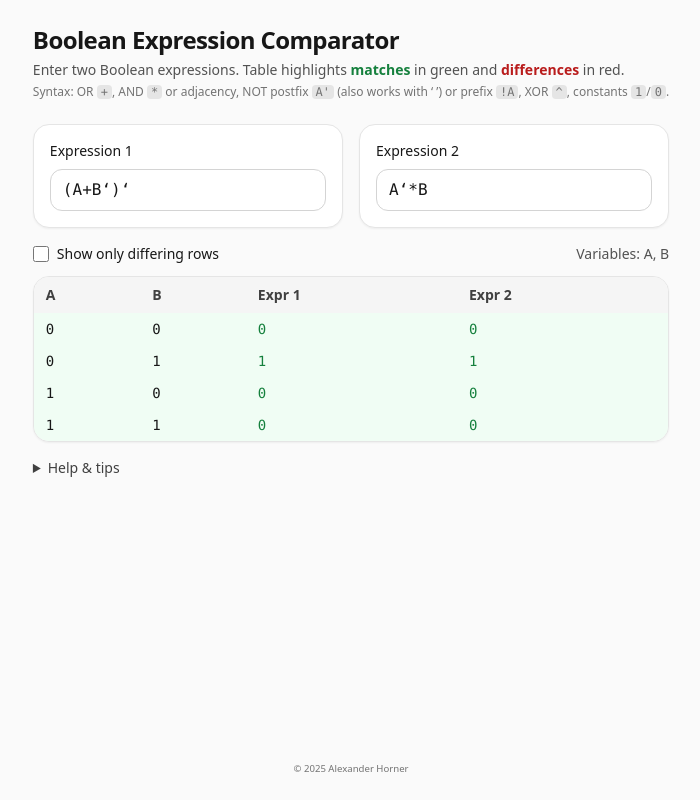
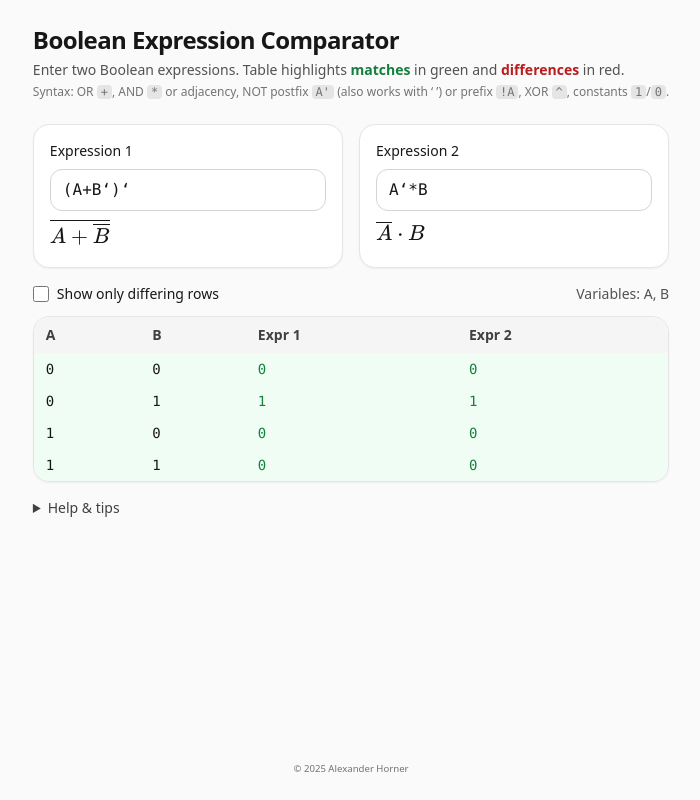
Before and after one commit to alexanderhorner/boolean-expression-comparator, a React (Vite) app: page / in a window 1280 px wide. Shown: the whole page, without its empty margins (289-989 px from the left). Built offline with nearby package versions, Linux system fonts and the light colour scheme.

Commit message:
Add LaTeX rendering for expressions

```diff
--- a/index.html
+++ b/index.html
@@ -4,9 +4,11 @@
   <meta charset="UTF-8" />
   <meta name="viewport" content="width=device-width, initial-scale=1.0" />
   <title>Boolean Expression Comparator</title>
+  <link rel="stylesheet" href="https://cdn.jsdelivr.net/npm/katex@0.16.9/dist/katex.min.css" />
 </head>
 <body>
   <div id="root"></div>
+  <script defer src="https://cdn.jsdelivr.net/npm/katex@0.16.9/dist/katex.min.js"></script>
   <script type="module" src="/src/main.tsx"></script>
 </body>
 </html>
--- a/src/App.tsx
+++ b/src/App.tsx
@@ -1,4 +1,6 @@
 import React, { useState, useMemo } from 'react';
+
+declare const katex: any;
 
 type Op = 'AND' | 'OR' | 'XOR' | 'NOT';
 
@@ -138,6 +140,74 @@ function toRPN(tokens: Token[]): Token[] {
   return output;
 }
 
+type ASTNode =
+  | { type: 'VAR'; name: string }
+  | { type: 'CONST'; value: boolean }
+  | { type: 'NOT'; expr: ASTNode }
+  | { type: 'AND' | 'OR' | 'XOR'; left: ASTNode; right: ASTNode };
+
+function rpnToAST(rpn: Token[]): ASTNode {
+  const st: ASTNode[] = [];
+  for (const t of rpn) {
+    if (t.type === 'VAR') st.push({ type: 'VAR', name: t.name });
+    else if (t.type === 'CONST') st.push({ type: 'CONST', value: t.value });
+    else if (t.type === 'OP') {
+      if (t.op === 'NOT') {
+        const a = st.pop();
+        if (!a) throw new Error('NOT missing operand');
+        st.push({ type: 'NOT', expr: a });
+      } else {
+        const b = st.pop();
+        const a = st.pop();
+        if (!a || !b) throw new Error(`${t.op} missing operand`);
+        st.push({ type: t.op, left: a, right: b });
+      }
+    }
+  }
+  if (st.length !== 1) throw new Error('Invalid expression');
+  return st[0];
+}
+
+function opPrec(op: Op | 'NOT'): number {
+  switch (op) {
+    case 'NOT':
+      return 4;
+    case 'AND':
+      return 3;
+    case 'XOR':
+      return 2;
+    case 'OR':
+      return 1;
+    default:
+      return 0;
+  }
+}
+
+function astToLatex(node: ASTNode, parentPrec = 0): string {
+  switch (node.type) {
+    case 'VAR':
+      return node.name;
+    case 'CONST':
+      return node.value ? '1' : '0';
+    case 'NOT': {
+      const inner = astToLatex(node.expr, 0).replace(/\s+/g, '');
+      return `\\overline{${inner}}`;
+    }
+    case 'AND':
+    case 'OR':
+    case 'XOR': {
+      const p = opPrec(node.type);
+      const left = astToLatex(node.left, p);
+      const right = astToLatex(node.right, p);
+      const opLatex =
+        node.type === 'AND' ? '\\cdot' : node.type === 'OR' ? '+' : '\\oplus';
+      let res = `${left} ${opLatex} ${right}`;
+      if (p < parentPrec) res = `\\left(${res}\\right)`;
+      return res;
+    }
+  }
+}
+
 function evalRPN(rpn: Token[], env: Record<string, boolean>): boolean {
   const st: boolean[] = [];
   for (const t of rpn) {
@@ -174,7 +244,8 @@ function compile(expr: string) {
   const toks = tokenize(expr);
   const rpn = toRPN(toks);
   const vars = extractVars(toks);
-  return { rpn, vars };
+  const ast = rpnToAST(rpn);
+  return { rpn, vars, ast };
 }
 
 function allAssignments(vars: string[]): Record<string, boolean>[] {
@@ -199,7 +270,7 @@ export default function App() {
   const [expr2, setExpr2] = useState<string>("A‘*B");
   const [onlyDiff, setOnlyDiff] = useState(false);
 
-  const { table, vars, err } = useMemo(() => {
+  const { table, vars, err, latex1, latex2 } = useMemo(() => {
     try {
       const c1 = compile(expr1);
       const c2 = compile(expr2);
@@ -210,9 +281,11 @@ export default function App() {
         const v2 = evalRPN(c2.rpn, env);
         return { env, v1, v2, same: v1 === v2 };
       });
-      return { table: data, vars: allVars, err: null as string | null };
+      const latex1 = katex.renderToString(astToLatex(c1.ast), { throwOnError: false });
+      const latex2 = katex.renderToString(astToLatex(c2.ast), { throwOnError: false });
+      return { table: data, vars: allVars, err: null as string | null, latex1, latex2 };
     } catch (e: any) {
-      return { table: [] as any[], vars: [] as string[], err: e?.message ?? String(e) };
+      return { table: [] as any[], vars: [] as string[], err: e?.message ?? String(e), latex1: '', latex2: '' };
     }
   }, [expr1, expr2]);
 
@@ -240,6 +313,9 @@ export default function App() {
               onChange={(e) => setExpr1(e.target.value)}
               placeholder="e.g., (A+B')'"
             />
+            <div className="mt-2 min-h-[2rem] text-lg">
+              {latex1 && <span dangerouslySetInnerHTML={{ __html: latex1 }} />}
+            </div>
           </div>
           <div className="bg-white rounded-2xl shadow-sm p-4 border border-neutral-200">
             <label className="block text-sm font-medium mb-2">Expression 2</label>
@@ -249,6 +325,9 @@ export default function App() {
               onChange={(e) => setExpr2(e.target.value)}
               placeholder="e.g., A'*B"
             />
+            <div className="mt-2 min-h-[2rem] text-lg">
+              {latex2 && <span dangerouslySetInnerHTML={{ __html: latex2 }} />}
+            </div>
           </div>
         </section>
 
```
